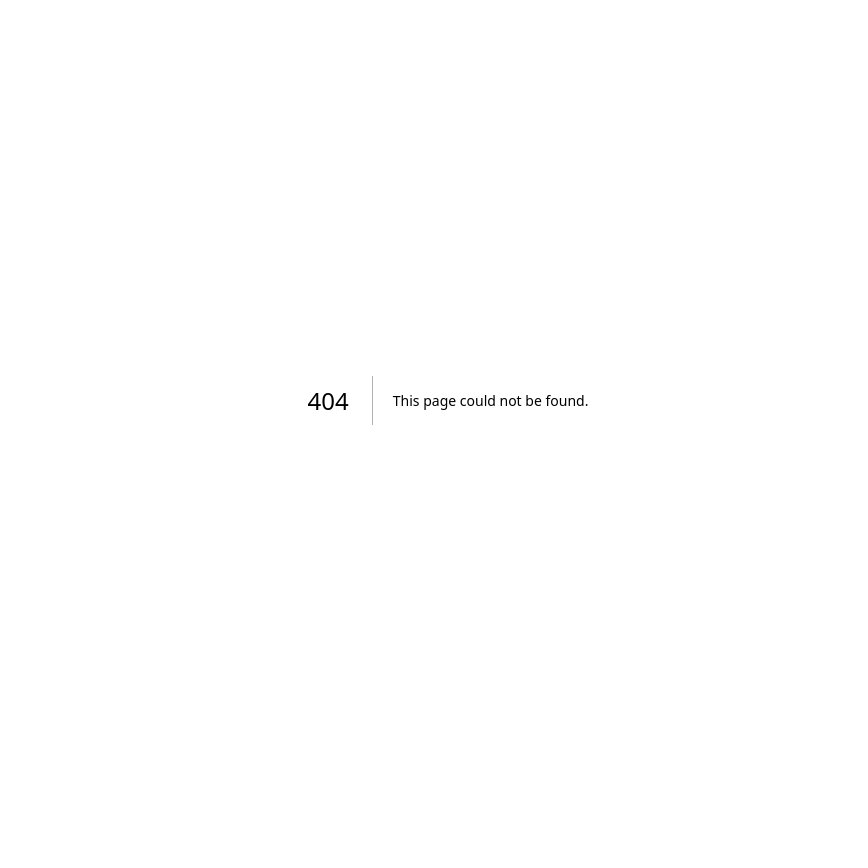
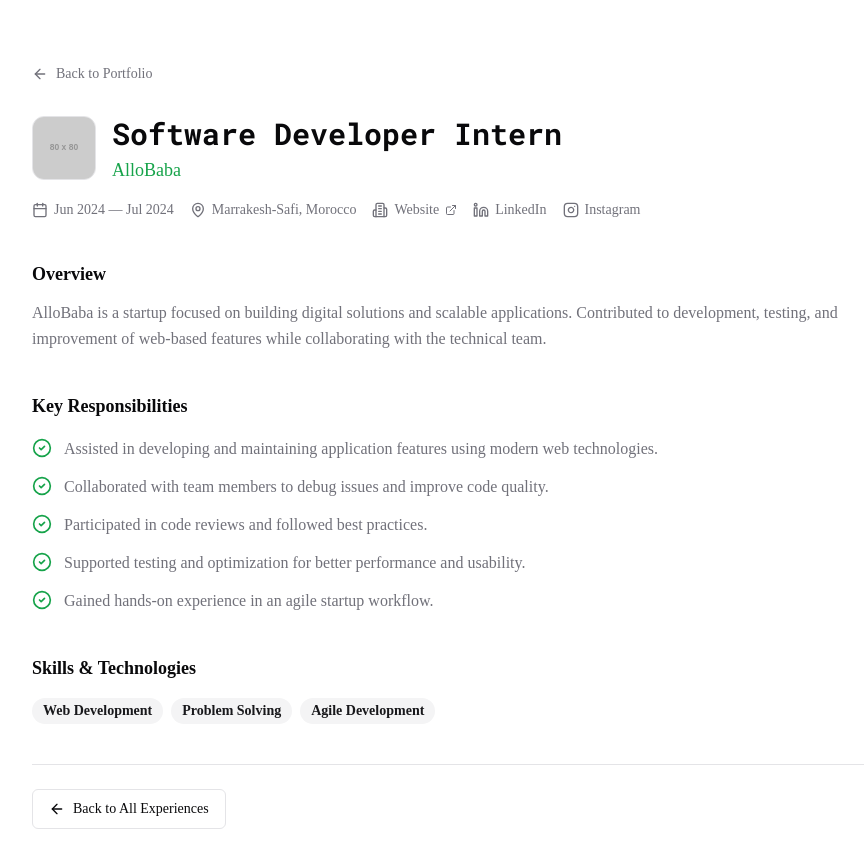
Before and after one commit to ilorez/portfolio, a Next.js app: page /experience/allobaba-software-developer-intern in a window 1280 px wide. Before the commit this address had no page. Shown: the top 868 px of the page, without its empty margins (192-1060 px from the left). Before the commit the page ends 800 px from the top, so only its background shows below. Built offline with nearby package versions, Linux system fonts and the light colour scheme.

Commit message:
feat: Create ExperiencePage component and update ExperienceCard for dynamic routing and enhanced user experience

```diff
--- /dev/null
+++ b/app/experience/[slug]/page.tsx
@@ -0,0 +1,164 @@
+import { notFound } from 'next/navigation';
+import Link from 'next/link';
+import { experience } from '@/data';
+import { cn } from '@/lib/utils';
+import { ArrowLeft, MapPin, Calendar, Building2, ExternalLink, CheckCircle2, Linkedin, Instagram } from 'lucide-react';
+import { Badge } from '@/components/ui/badge';
+import { Button } from '@/components/ui/button';
+import { thirdFont } from '@/app/fonts';
+
+interface ExperiencePageProps {
+  params: Promise<{ slug: string }>;
+}
+
+export async function generateStaticParams() {
+  return experience.map((exp) => ({
+    slug: exp.slug,
+  }));
+}
+
+export async function generateMetadata({ params }: ExperiencePageProps) {
+  const { slug } = await params;
+  const exp = experience.find((e) => e.slug === slug);
+  if (!exp) return { title: 'Experience Not Found' };
+  return {
+    title: `${exp.title} at ${exp.company} — Experience`,
+    description: exp.description,
+  };
+}
+
+export default async function ExperiencePage({ params }: ExperiencePageProps) {
+  const { slug } = await params;
+  const exp = experience.find((e) => e.slug === slug);
+
+  if (!exp) {
+    notFound();
+  }
+
+  return (
+    <main className="min-h-screen bg-background">
+      <div className="max-w-4xl mx-auto px-4 md:px-8 py-12 md:py-16">
+        {/* Back Button */}
+        <Link
+          href="/#experience"
+          className="inline-flex items-center gap-2 text-sm text-muted-foreground hover:text-foreground transition-colors mb-8"
+        >
+          <ArrowLeft className="h-4 w-4" />
+          Back to Portfolio
+        </Link>
+
+        {/* Header */}
+        <header className="mb-10">
+          <div className="flex items-start gap-4 mb-4">
+            {exp.logo && (
+              <div className="shrink-0 w-16 h-16 rounded-xl bg-muted flex items-center justify-center overflow-hidden border border-border">
+                <img
+                  src={exp.logo}
+                  alt={`${exp.company} logo`}
+                  className="w-full h-full object-cover"
+                />
+              </div>
+            )}
+            <div className="flex-1 min-w-0">
+              <h1 className={cn('text-2xl md:text-3xl font-bold text-foreground mb-1', thirdFont.className)}>
+                {exp.title}
+              </h1>
+              <p className="text-lg text-primary font-medium">{exp.company}</p>
+            </div>
+          </div>
+
+          {/* Meta Info */}
+          <div className="flex flex-wrap gap-4 text-sm text-muted-foreground">
+            <span className="inline-flex items-center gap-1.5">
+              <Calendar className="h-4 w-4" />
+              {exp.start_date} — {exp.end_date}
+            </span>
+            <span className="inline-flex items-center gap-1.5">
+              <MapPin className="h-4 w-4" />
+              {exp.location}
+            </span>
+            {exp.link && (
+              <a
+                href={exp.link}
+                target="_blank"
+                rel="noopener noreferrer"
+                className="inline-flex items-center gap-1.5 hover:text-primary transition-colors"
+              >
+                <Building2 className="h-4 w-4" />
+                Website
+                <ExternalLink className="h-3 w-3" />
+              </a>
+            )}
+            {exp.linkedin && (
+              <a
+                href={exp.linkedin}
+                target="_blank"
+                rel="noopener noreferrer"
+                className="inline-flex items-center gap-1.5 hover:text-primary transition-colors"
+              >
+                <Linkedin className="h-4 w-4" />
+                LinkedIn
+              </a>
+            )}
+            {exp.instagram && (
+              <a
+                href={exp.instagram}
+                target="_blank"
+                rel="noopener noreferrer"
+                className="inline-flex items-center gap-1.5 hover:text-primary transition-colors"
+              >
+                <Instagram className="h-4 w-4" />
+                Instagram
+              </a>
+            )}
+          </div>
+        </header>
+
+        {/* Description */}
+        <section className="mb-10">
+          <h2 className="text-lg font-semibold text-foreground mb-3">Overview</h2>
+          <p className="text-muted-foreground leading-relaxed">{exp.description}</p>
+        </section>
+
+        {/* Responsibilities */}
+        {exp.responsibilities && exp.responsibilities.length > 0 && (
+          <section className="mb-10">
+            <h2 className="text-lg font-semibold text-foreground mb-4">Key Responsibilities</h2>
+            <ul className="space-y-3">
+              {exp.responsibilities.map((resp, index) => (
+                <li key={index} className="flex items-start gap-3">
+                  <CheckCircle2 className="h-5 w-5 text-primary shrink-0 mt-0.5" />
+                  <span className="text-muted-foreground leading-relaxed">{resp}</span>
+                </li>
+              ))}
+            </ul>
+          </section>
+        )}
+
+        {/* Skills */}
+        {exp.skills && exp.skills.length > 0 && (
+          <section className="mb-10">
+            <h2 className="text-lg font-semibold text-foreground mb-4">Skills & Technologies</h2>
+            <div className="flex flex-wrap gap-2">
+              {exp.skills.map((skill, index) => (
+                <Badge key={index} variant="secondary" className="text-sm">
+                  {skill}
+                </Badge>
+              ))}
+            </div>
+          </section>
+        )}
+
+        {/* Back Button */}
+        <div className="pt-6 border-t border-border">
+          <Button variant="outline" asChild>
+            <Link href="/#experience" className="gap-2">
+              <ArrowLeft className="h-4 w-4" />
+              Back to All Experiences
+            </Link>
+          </Button>
+        </div>
+      </div>
+    </main>
+  );
+}
--- a/components/global/ExperieceCard.tsx
+++ b/components/global/ExperieceCard.tsx
@@ -1,4 +1,5 @@
 import React from 'react';
+import Link from 'next/link';
 import {
   Card,
   CardContent,
@@ -7,8 +8,10 @@ import {
   CardDescription,
 } from '@/components/ui/card';
 import { cn } from '@/lib/utils';
+import { ArrowRight } from 'lucide-react';
 
 export interface ExperienceProps {
+  slug: string;
   title: string;
   description: string;
   company: string;
@@ -18,6 +21,7 @@ export interface ExperienceProps {
 }
 
 const ExperienceCard = ({
+  slug,
   title,
   description,
   company,
@@ -25,26 +29,32 @@ const ExperienceCard = ({
   start_date,
   end_date,
 }: ExperienceProps) => (
+  <Link href={`/experience/${slug}`} className="block w-full max-w-xl group">
     <Card
       className={cn(
-      'w-full max-w-xl rounded-xl border border-border bg-card p-5',
-      'shadow-sm transition-shadow hover:shadow-md',
-      'text-left'
+        'w-full rounded-xl border border-border bg-card p-5',
+        'shadow-sm transition-all duration-200',
+        'hover:shadow-md hover:border-primary/30',
+        'text-left cursor-pointer'
       )}
     >
       <CardHeader className="p-0 pb-3">
         <p className="text-xs font-medium text-muted-foreground uppercase tracking-wider">
           {start_date} — {end_date}
         </p>
-      <CardTitle className="text-lg font-semibold">{title}</CardTitle>
+        <CardTitle className="text-lg font-semibold group-hover:text-primary transition-colors flex items-center gap-2">
+          {title}
+          <ArrowRight className="h-4 w-4 opacity-0 -translate-x-2 group-hover:opacity-100 group-hover:translate-x-0 transition-all duration-200" />
+        </CardTitle>
         <CardDescription className="text-sm">
           {company} · {location}
         </CardDescription>
       </CardHeader>
       <CardContent className="p-0">
-      <p className="text-sm text-muted-foreground leading-relaxed">{description}</p>
+        <p className="text-sm text-muted-foreground leading-relaxed line-clamp-2">{description}</p>
       </CardContent>
     </Card>
+  </Link>
 );
 
 export default ExperienceCard;
--- a/data/experience.json
+++ b/data/experience.json
@@ -1,5 +1,6 @@
 [
   {
+    "slug": "allobaba-software-developer-intern",
     "title": "Software Developer Intern",
     "company": "AlloBaba",
     "location": "Marrakesh-Safi, Morocco",
@@ -15,9 +16,12 @@
     ],
     "skills": ["Web Development", "Problem Solving", "Agile Development"],
     "logo": "https://via.placeholder.com/80?text=AlloBaba",
-    "link": "https://example.com/company/allobaba"
+    "link": "https://allobaba.co",
+    "linkedin": "https://www.linkedin.com/company/allobaba",
+    "instagram": "https://www.instagram.com/allobaba.co/"
   },
   {
+    "slug": "wilaya-marrakech-safi-internship",
     "title": "Internship",
     "company": "Wilaya of Marrakech-Safi Region",
     "location": "Marrakesh, Morocco",
@@ -30,6 +34,7 @@
     ],
     "skills": ["Public Administration", "Data Collection", "Emergency Response", "Interdepartmental Coordination"],
     "logo": "https://via.placeholder.com/80?text=Wilaya",
-    "link": "https://example.com/company/wilaya-marrakech"
+    "link": "https://www.regionmarrakech-safi.ma/",
+    "linkedin": "https://www.linkedin.com/company/r%C3%A9gion-marrakech-safi-%D8%AC%D9%87%D8%A9-%D9%85%D8%B1%D8%A7%D9%83%D8%B4-%D8%A2%D8%B3%D9%81%D9%8A/"
   }
 ]
--- a/data/types.ts
+++ b/data/types.ts
@@ -73,6 +73,7 @@ export interface Education {
 }
 
 export interface Experience {
+  slug: string;
   title: string;
   company: string;
   location: string;
@@ -83,6 +84,8 @@ export interface Experience {
   skills?: string[];
   logo?: string;
   link?: string;
+  linkedin?: string;
+  instagram?: string;
 }
 
 export interface Certification {
```
Lines whose indentation alone changed are shown as unchanged.
